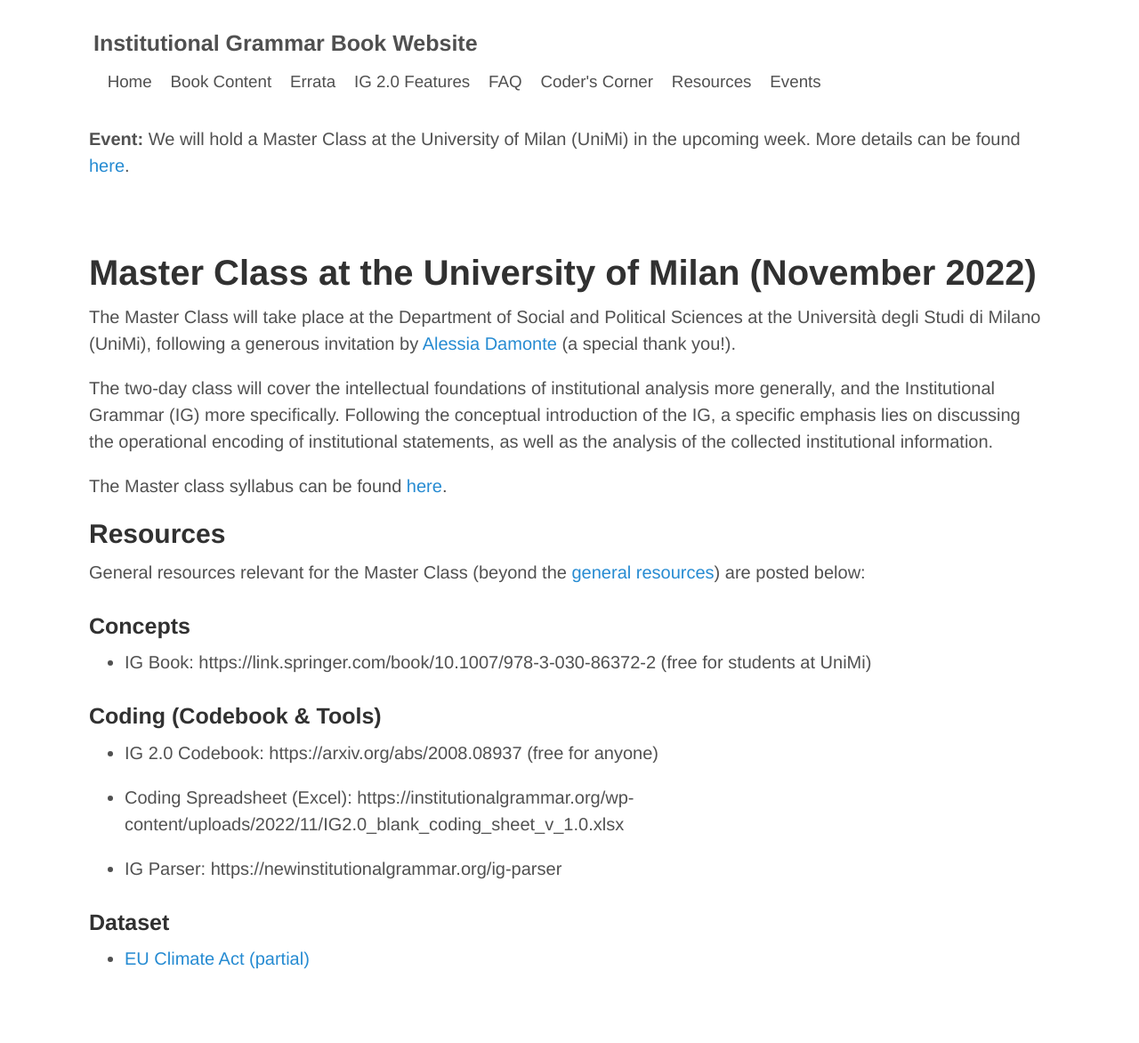
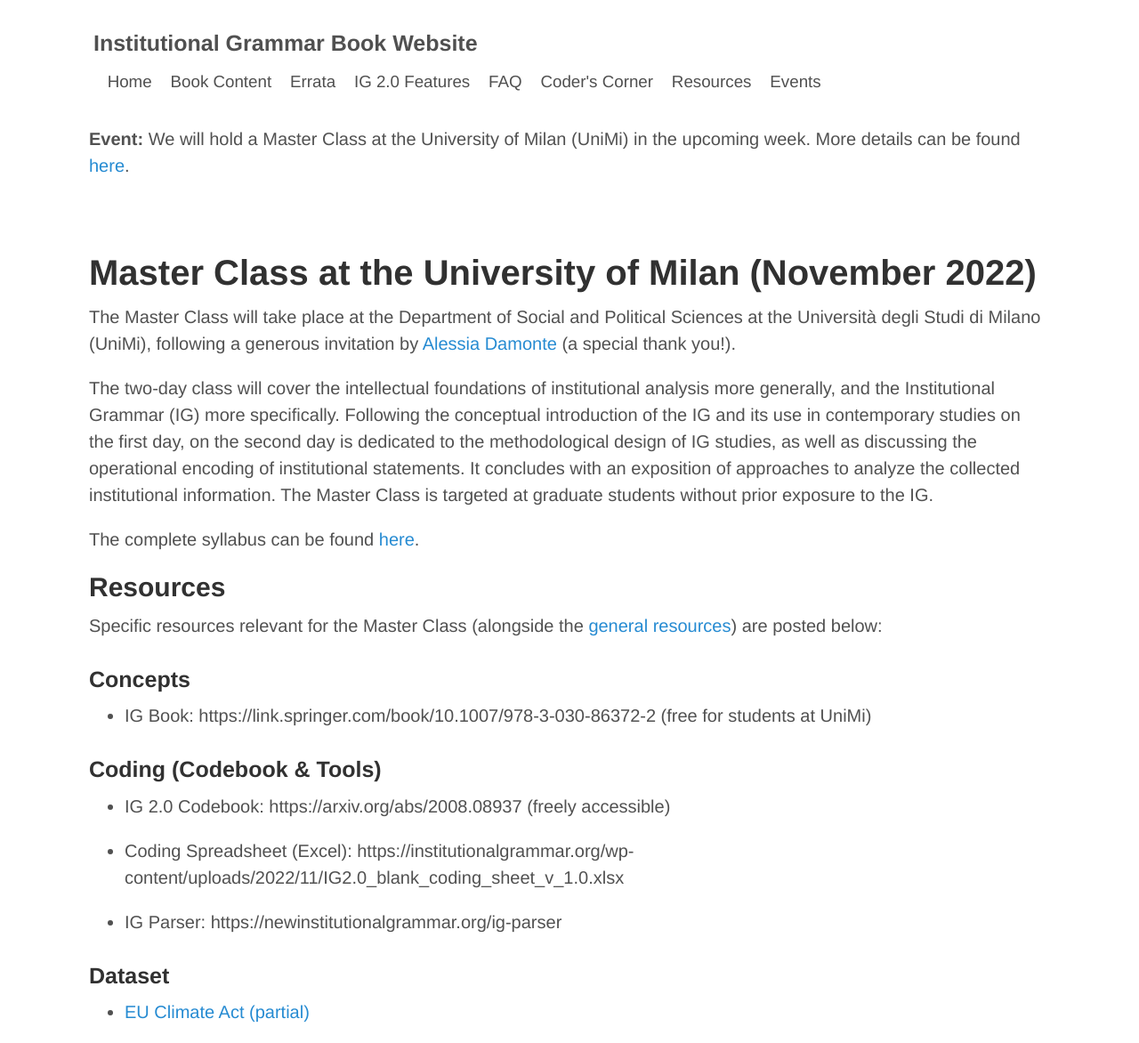
Before and after one commit to InstitutionalGrammar/IG-Book, a Jekyll site: the page built from events-milan-2022.md, in a window 1280 px wide. Shown: the whole page at 89% size. Built offline with Jekyll 4.4.1, drawn with Linux system fonts in a browser that asks for light colours; before the commit the page ends 1112 px from its top, so only the background shows below that.

Commit message:
Refine event details.

```diff
--- a/events-milan-2022.md
+++ b/events-milan-2022.md
@@ -8,13 +8,13 @@ title: IG Book
 
 The Master Class will take place at the Department of Social and Political Sciences at the Università degli Studi di Milano (UniMi), following a generous invitation by [Alessia Damonte](https://expertise.unimi.it/get/person/alessia-damonte) (a special thank you!).
 
-The two-day class will cover the intellectual foundations of institutional analysis more generally, and the Institutional Grammar (IG) more specifically. Following the conceptual introduction of the IG, a specific emphasis lies on discussing the operational encoding of institutional statements, as well as the analysis of the collected institutional information.
+The two-day class will cover the intellectual foundations of institutional analysis more generally, and the Institutional Grammar (IG) more specifically. Following the conceptual introduction of the IG and its use in contemporary studies on the first day, on the second day is dedicated to the methodological design of IG studies, as well as discussing the operational encoding of institutional statements. It concludes with an exposition of approaches to analyze the collected institutional information. The Master Class is targeted at graduate students without prior exposure to the IG.
 
-The Master class syllabus can be found [here](https://newinstitutionalgrammar.org/resources/IG%20Master%20Class%20Milan%20Overview.pdf).
+The complete syllabus can be found [here](https://newinstitutionalgrammar.org/resources/IG%20Master%20Class%20Milan%20Overview.pdf).
 
 ## Resources
 
-General resources relevant for the Master Class (beyond the <a href="{{ site.path }}/resources.html">general resources</a>) are posted below:
+Specific resources relevant for the Master Class (alongside the <a href="{{ site.path }}/resources.html">general resources</a>) are posted below:
 
 ### Concepts
 
@@ -22,7 +22,7 @@ General resources relevant for the Master Class (beyond the <a href="{{ site.pat
 
 ### Coding (Codebook & Tools)
 
-* IG 2.0 Codebook: https://arxiv.org/abs/2008.08937 (free for anyone)
+* IG 2.0 Codebook: https://arxiv.org/abs/2008.08937 (freely accessible)
 
 * Coding Spreadsheet (Excel): https://institutionalgrammar.org/wp-content/uploads/2022/11/IG2.0_blank_coding_sheet_v_1.0.xlsx
 
```
